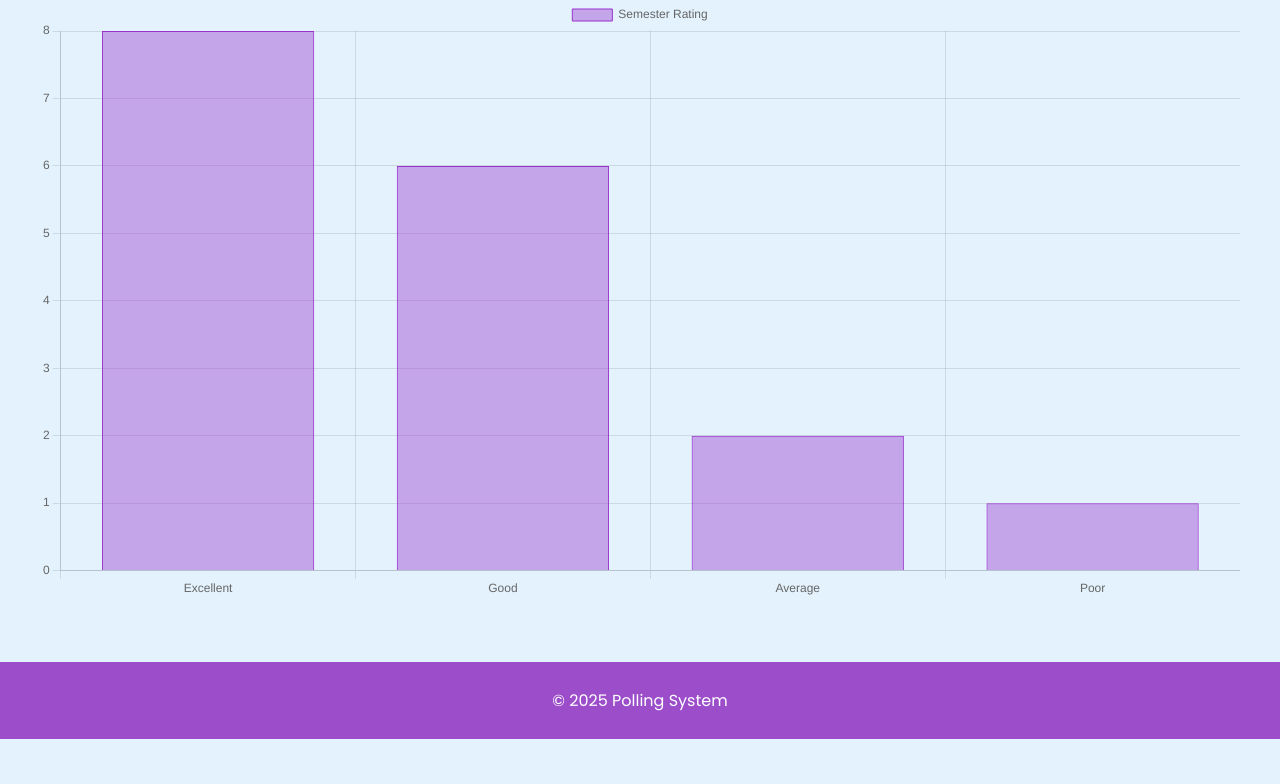
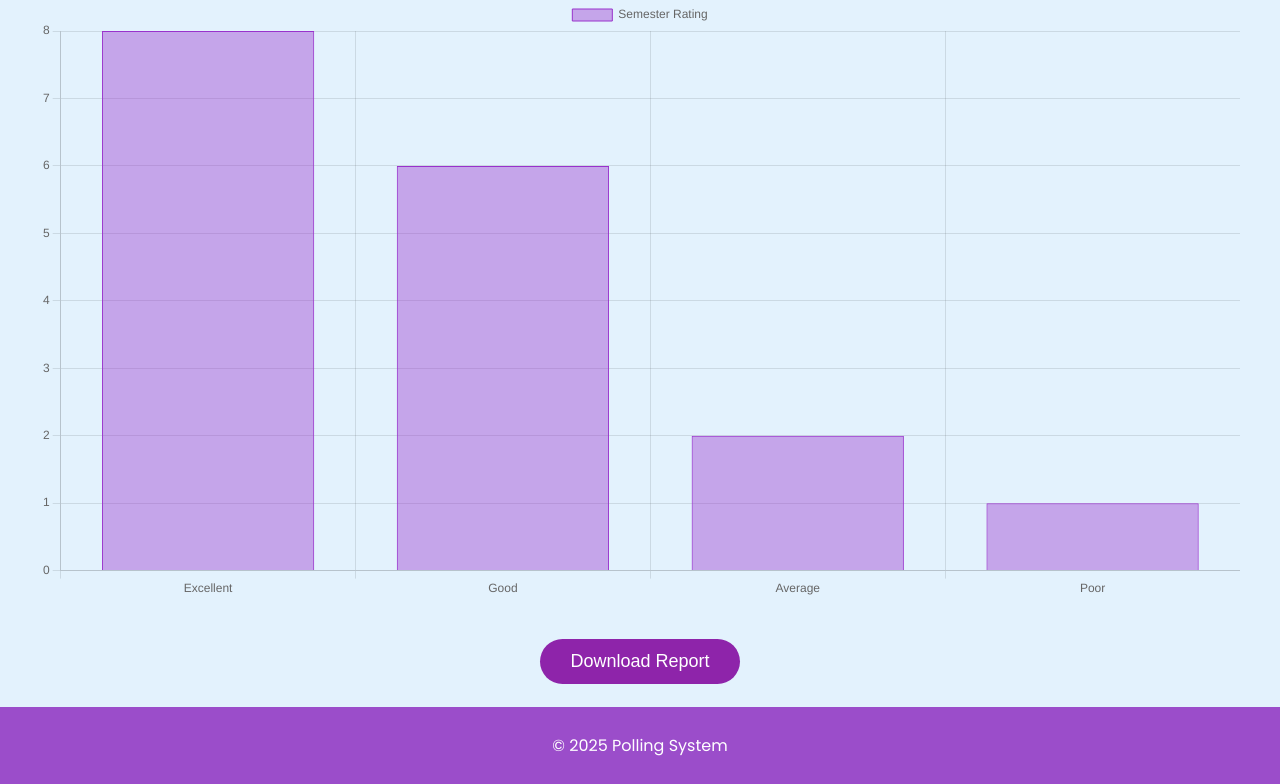
Before and after one commit to Arif1025/Placeholder, a Django app: template polls/templates/charts.html in a window 1280 px wide. Shown: the part 1042-1826 px from the top of the page. Before the commit the page ends 1781 px from the top, so only its background shows below. Run offline with Django 5.2, Linux system fonts and the light colour scheme; the template is opened without the code that fills it, so the values that code supplies are empty.

Commit message:
Added a download report button to charts.html

```diff
--- a/polls/templates/charts.html
+++ b/polls/templates/charts.html
@@ -55,6 +55,26 @@
         canvas {
             max-width: 100%;
             height: 400px;
+        }
+
+        /* Download Report Button */
+        .download-button {
+            background-color: #8e24aa;
+            color: white;
+            font-size: 18px;
+            padding: 12px 30px;
+            border: none;
+            border-radius: 50px;
+            cursor: pointer;
+            margin-top: 20px;
+            display: block;
+            margin-left: auto;
+            margin-right: auto;
+            transition: background-color 0.3s ease;
+        }
+
+        .download-button:hover {
+            background-color: #9b4dca;
         }
 
         /* Logout Button */
@@ -152,7 +172,7 @@
     <!-- Section for the page title -->
     <h1>Poll Results</h1>
 
-    <!-- Section displaying the charts -->
+    <!-- Section displaying the chart -->
     <section class="chart-section">
         <h2>Poll 1: What's your favorite subject?</h2>
         <canvas id="pollChart1"></canvas>
@@ -163,6 +183,9 @@
         <h2>Poll 2: How do you rate the current semester?</h2>
         <canvas id="pollChart2"></canvas>
     </section>
+
+    <!-- Download Report Button -->
+    <button class="download-button">Download Report</button>
 </main>
 
 <!-- Footer Section -->
```
